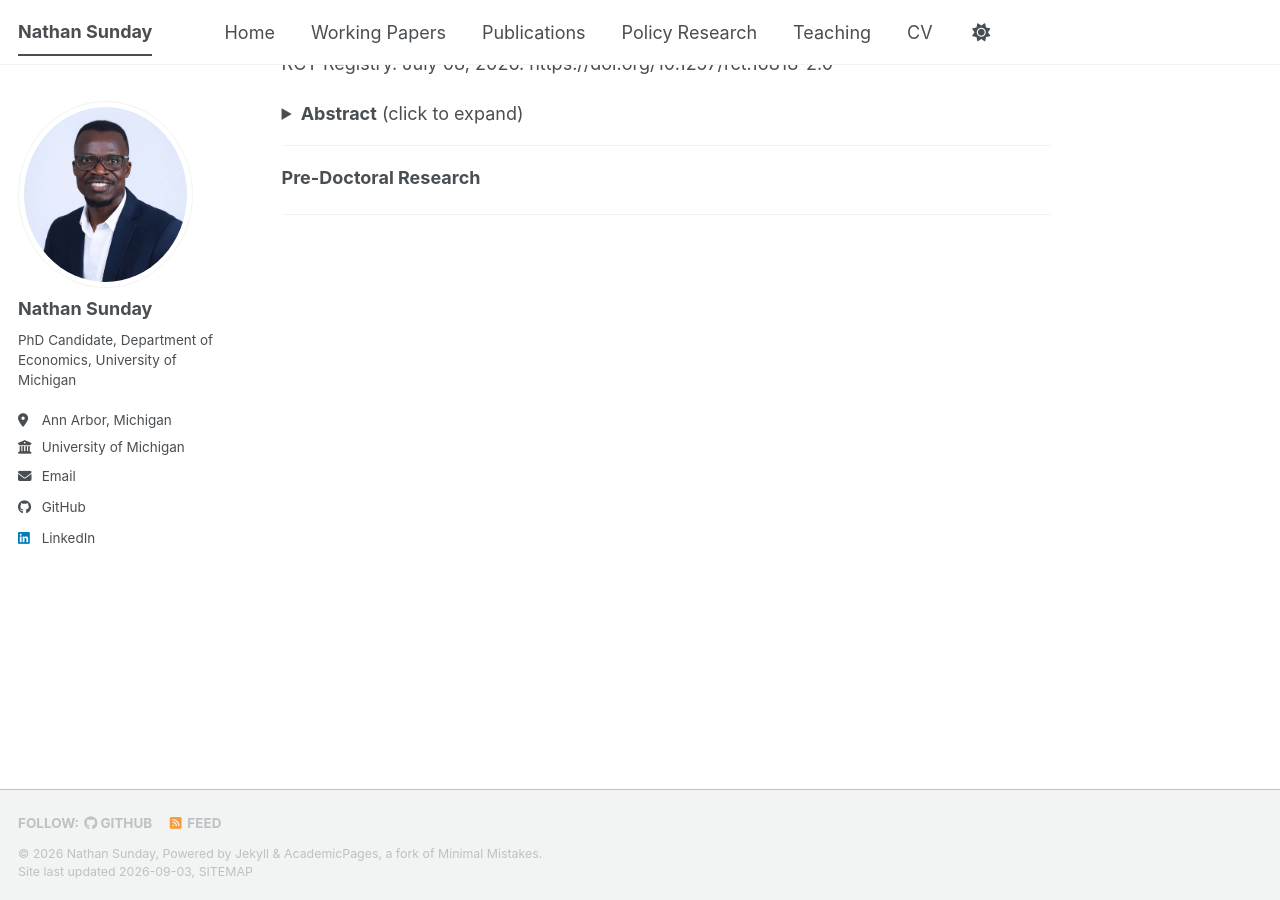
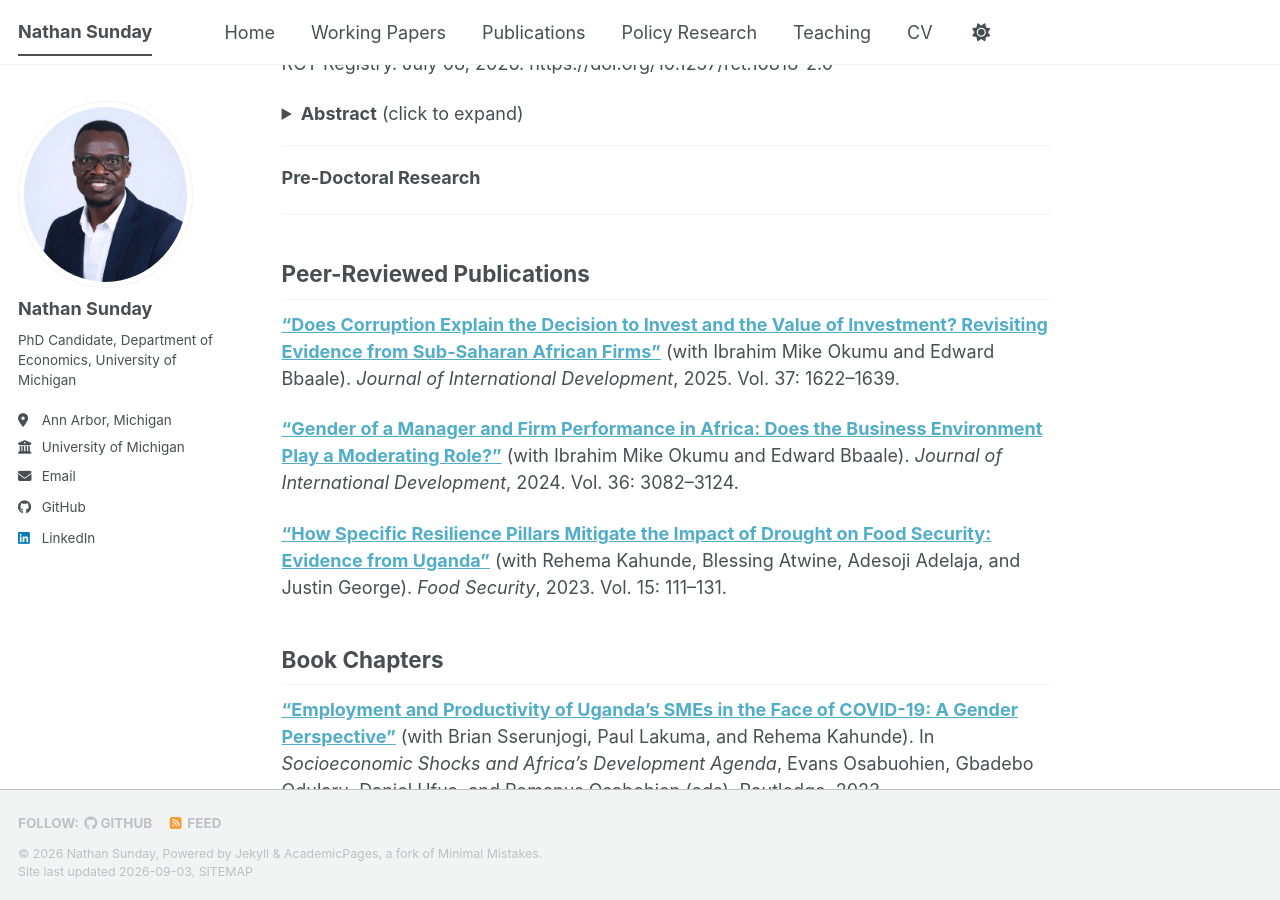
Before and after one commit to berylenonmechanistic8499/berylenonmechanistic8499.github.io, a Jekyll site: the page built from _pages/about.md, in a window 1280 px wide and 900 px high, scrolled down 1264 px. Built offline with Jekyll 4.4.1, drawn with Linux system fonts in a browser that asks for light colours; a style sheet for code colours, icons or effects is not loaded.

Commit message:
Update about.md

```diff
--- a/_pages/about.md
+++ b/_pages/about.md
@@ -74,3 +74,15 @@ Sub-Saharan Africa faces high youth unemployment as the number of young people e
 **Pre-Doctoral Research**
 
 ---
+## Peer-Reviewed Publications
+
+[**"Does Corruption Explain the Decision to Invest and the Value of Investment? Revisiting Evidence from Sub-Saharan African Firms"**](https://onlinelibrary.wiley.com/doi/epdf/10.1002/jid.70029) (with Ibrahim Mike Okumu and Edward Bbaale). *Journal of International Development*, 2025. Vol. 37: 1622–1639.
+
+[**"Gender of a Manager and Firm Performance in Africa: Does the Business Environment Play a Moderating Role?"**](https://onlinelibrary.wiley.com/doi/epdf/10.1002/jid.3936) (with Ibrahim Mike Okumu and Edward Bbaale). *Journal of International Development*, 2024. Vol. 36: 3082–3124.
+
+[**"How Specific Resilience Pillars Mitigate the Impact of Drought on Food Security: Evidence from Uganda"**](https://link.springer.com/article/10.1007/s12571-022-01313-9) (with Rehema Kahunde, Blessing Atwine, Adesoji Adelaja, and Justin George). *Food Security*, 2023. Vol. 15: 111–131.
+
+
+## Book Chapters
+
+[**"Employment and Productivity of Uganda's SMEs in the Face of COVID-19: A Gender Perspective"**](https://www.taylorfrancis.com/chapters/edit/10.4324/9781003208358-12/employment-productivity-uganda-smes-face-covid-19-sserunjogi-brian-nathan-sunday-paul-lakuma-rehema-kahunde) (with Brian Sserunjogi, Paul Lakuma, and Rehema Kahunde). In *Socioeconomic Shocks and Africa's Development Agenda*, Evans Osabuohien, Gbadebo Odularu, Daniel Ufua, and Romanus Osabohien (eds). Routledge, 2023.
```
